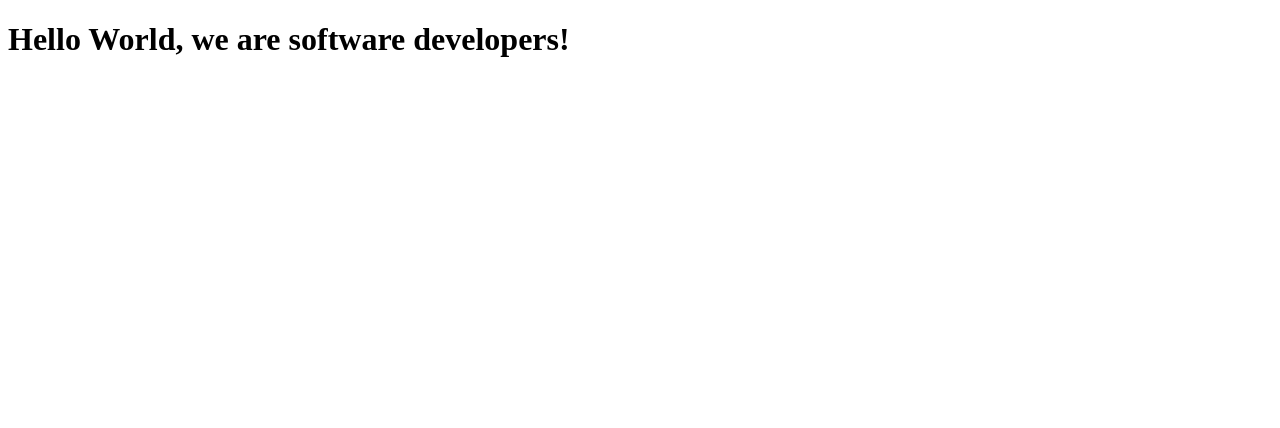
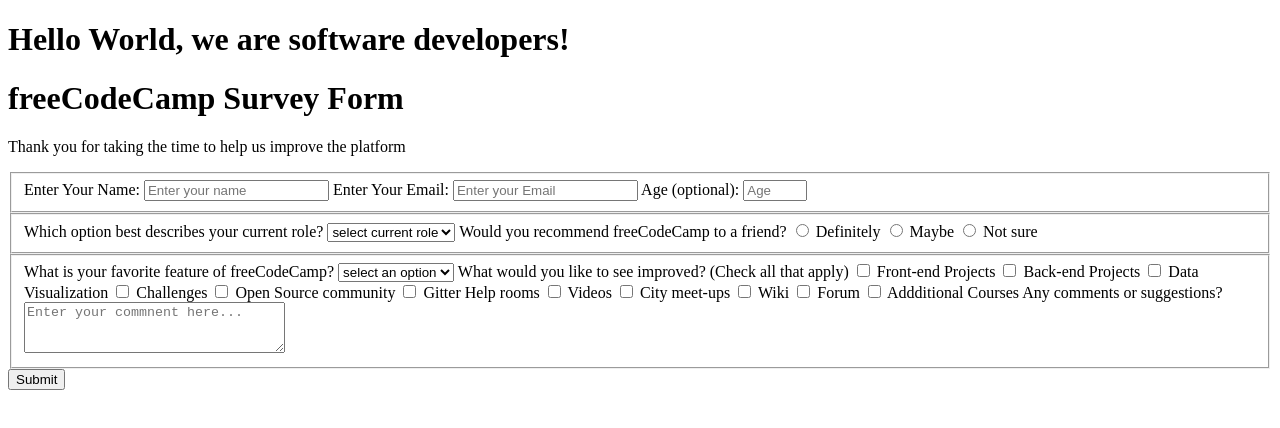
Before and after one commit to syedwaleed1/MicroverseCoddingSyedWaleed-Abiodun, a plain HTML site: page index.html in a window 1280 px wide. Drawn offline with Linux system fonts and the light colour scheme.

Commit message:
Survey form

```diff
--- a/index.html
+++ b/index.html
@@ -22,6 +22,63 @@
 
     -->
     <h1>Hello World, we are software developers!</h1>
+
+    <h1 id="title">freeCodeCamp Survey Form</h1>
+    <p id="description">Thank you for taking the time to help us improve the platform</p>
+    <form action='https://register-demo.freecodecamp.org' id="survey-form">
+      <fieldset>
+        <label id="name-label">Enter Your Name: <input type="text" name="name" id="name" placeholder="Enter your name" required /></label>
+        <label id="email-label">Enter Your Email: <input type="email" name="email" id="email" placeholder="Enter your Email" required /></label>
+         <label id="number-label"> Age (optional): <input type="number" name="age" id="number" min="13" max="120" placeholder="Age" />
+        <label>
+      </fieldset>
+      <fieldset>
+        <label> Which option best describes your current role?
+             <select name="Role" id="dropdown">
+            <option value="">select current role</option>
+            <option value="1">Student</option>
+            <option value="2"> Full time Job</option>
+            <option value="3">Full Time Learner</option>
+            <option value="4">Prefer not to say</option>
+            <option value="4">Other</option>
+          </select>
+        </labe>
+        <label> Would you recommend freeCodeCamp to a friend?</label>
+        <label><input type="radio" name="recommend" value="Definitely" class="inline" /> Definitely </label>
+        <label><input type="radio" name="recommend" value="Maybe" class="inline" /> Maybe </label>
+        <label><input type="radio" name="recommend" value="Not sure" class="inline" /> Not sure </label>
+      </fieldset>
+      <fieldset>
+			  </label>
+        <label>What is your favorite feature of freeCodeCamp?
+          <select name="referrer">
+            <option value=""> select an option</option>
+            <option value="1">Challenges</option>
+            <option value="2"> Project</option>
+            <option value="3">Community</option>
+            <option value="4">Open Source</option>
+          </select>
+        </label>
+        <label> What would you like to see improved? (Check all that apply)</label>
+        <input type="checkbox" name="checkbox" id="checkbox" value="Front-end Projects"> <label>Front-end Projects</label>
+        <input type="checkbox" name="checkbox" id="checkbox" value="Front-end Projects"> <label>Back-end Projects</label>
+        <input type="checkbox" name="checkbox" id="checkbox" value="Data visualization"> <label>Data Visualization</label>
+        <input type="checkbox" name="checkbox" id="checkbox" value="Challenges"> <label>Challenges</label>
+        <input type="checkbox" name="checkbox" id="checkbox" value="Open sources"> <label>Open Source community</label>
+        <input type="checkbox" name="checkbox" id="checkbox" value="Giiter help rooms"> <label>Gitter Help rooms</label>
+        <input type="checkbox" name="checkbox" id="checkbox" value="Videos"> <label>Videos</label>
+        <input type="checkbox" name="checkbox" id="checkbox" value="City meet-ups"> <label>City meet-ups</label>
+        <input type="checkbox" name="checkbox" id="checkbox" value="Wiki"> <label>Wiki</label>
+        <input type="checkbox" name="checkbox" id="checkbox" value="Forum"> <label>Forum</label>
+        <input type="checkbox" name="checkbox" id="checkbox" value="Additional courses"> <label>Addditional Courses</label>
+
+
+        <label>Any comments or suggestions?
+          <textarea name="bio" rows="3" cols="30" placeholder="Enter your commnent here..."></textarea>
+			  </label>
+      </fieldset>
+      <input type="submit" id="submit" value="Submit" />
+    </form>
     <script  src="js/index.js"></script>
   </body>
 </html>
```
